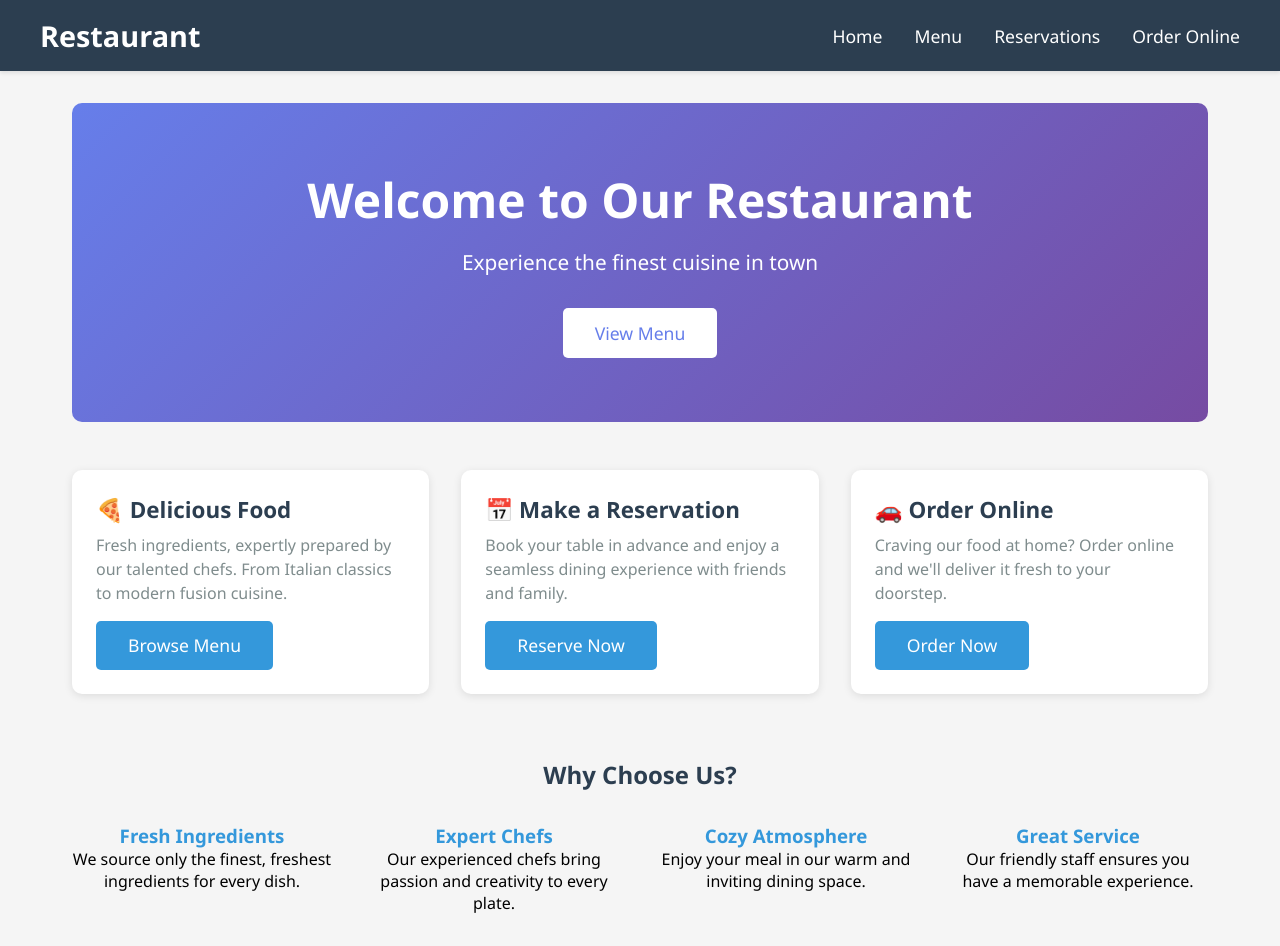
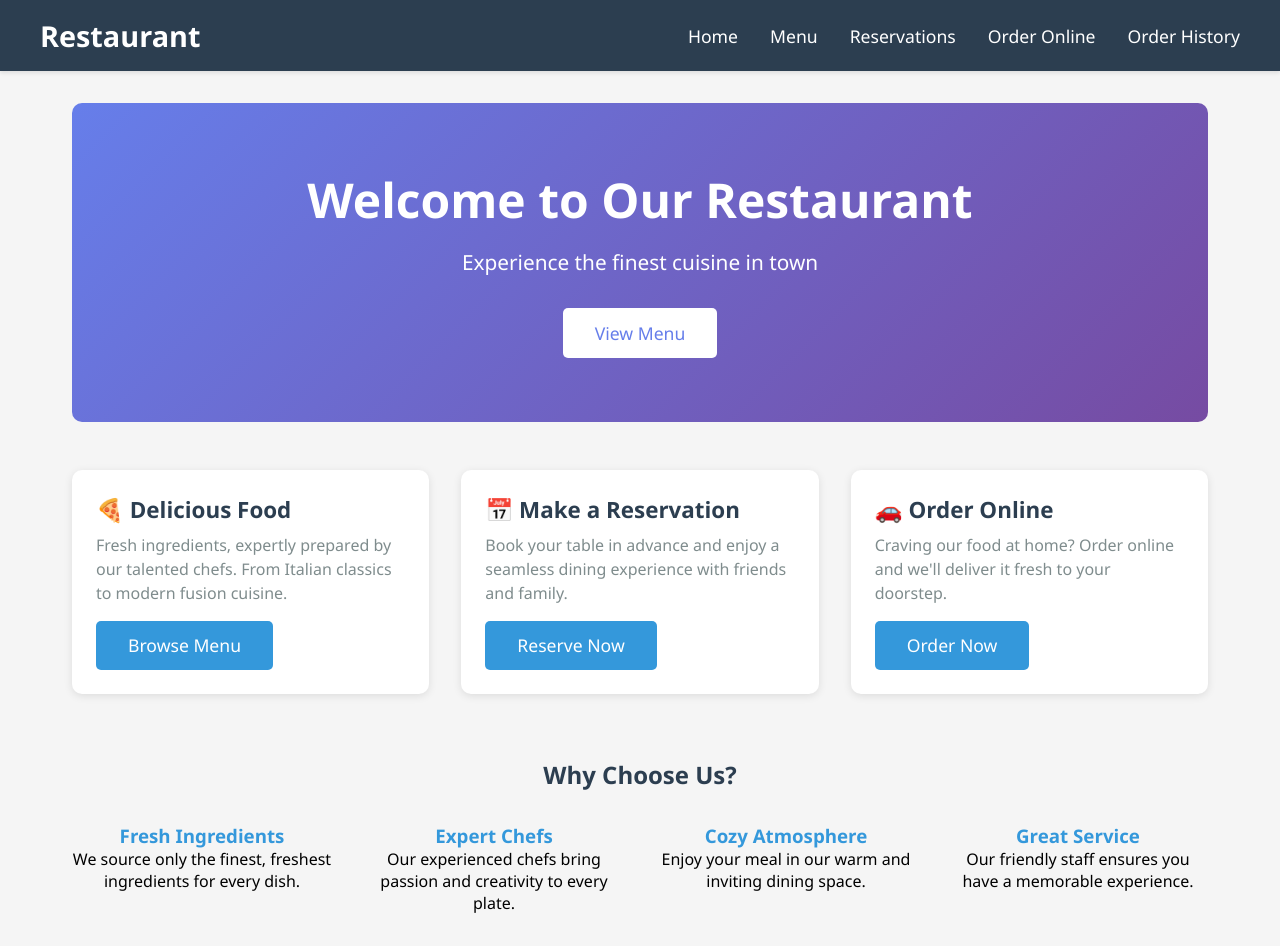
Before and after one commit to AhmadAlhajAsaad/Project_B-Restaurant, a React (Create React App) app in the folder frontend/: page / in a window 1280 px wide. Built offline with nearby package versions, Linux system fonts and the light colour scheme; the HTML template or start-up script is replaced by a standard one.

Commit message:
Add order history feature and update order service integration

```diff
--- a/frontend/src/App.tsx
+++ b/frontend/src/App.tsx
@@ -4,6 +4,7 @@ import Home from './pages/Home';
 import Menu from './pages/Menu';
 import Reservations from './pages/Reservations';
 import Order from './pages/Order';
+import Orders from './pages/Orders';
 
 function App() {
   return (
@@ -17,6 +18,7 @@ function App() {
               <li><Link to="/menu">Menu</Link></li>
               <li><Link to="/reservations">Reservations</Link></li>
               <li><Link to="/order">Order Online</Link></li>
+              <li><Link to="/orders">Order History</Link></li>
             </ul>
           </nav>
         </nav>
@@ -26,6 +28,7 @@ function App() {
           <Route path="/menu" element={<Menu />} />
           <Route path="/reservations" element={<Reservations />} />
           <Route path="/order" element={<Order />} />
+          <Route path="/orders" element={<Orders />} />
         </Routes>
       </div>
     </Router>
--- a/frontend/src/pages/Order.tsx
+++ b/frontend/src/pages/Order.tsx
@@ -1,6 +1,6 @@
 import React, { useState, useEffect } from 'react';
 import { menuService } from '../services/menuService';
-import { orderService } from '../services/orderService';
+import { createOrder, getOrderById, updateOrder, updateOrderStatus, deleteOrder } from '../services/orderService';
 import { MenuItem, OrderItem, Order as OrderType } from '../types';
 
 const Order: React.FC = () => {
@@ -95,7 +95,7 @@ const Order: React.FC = () => {
         orderItems: cart
       };
 
-      await orderService.createOrder(order);
+      await createOrder(order);
       setSuccess(true);
       setCart([]);
       setCustomerInfo({
```
Also changed, not shown: 1 other file (tests, documents, lock files or other folders).
